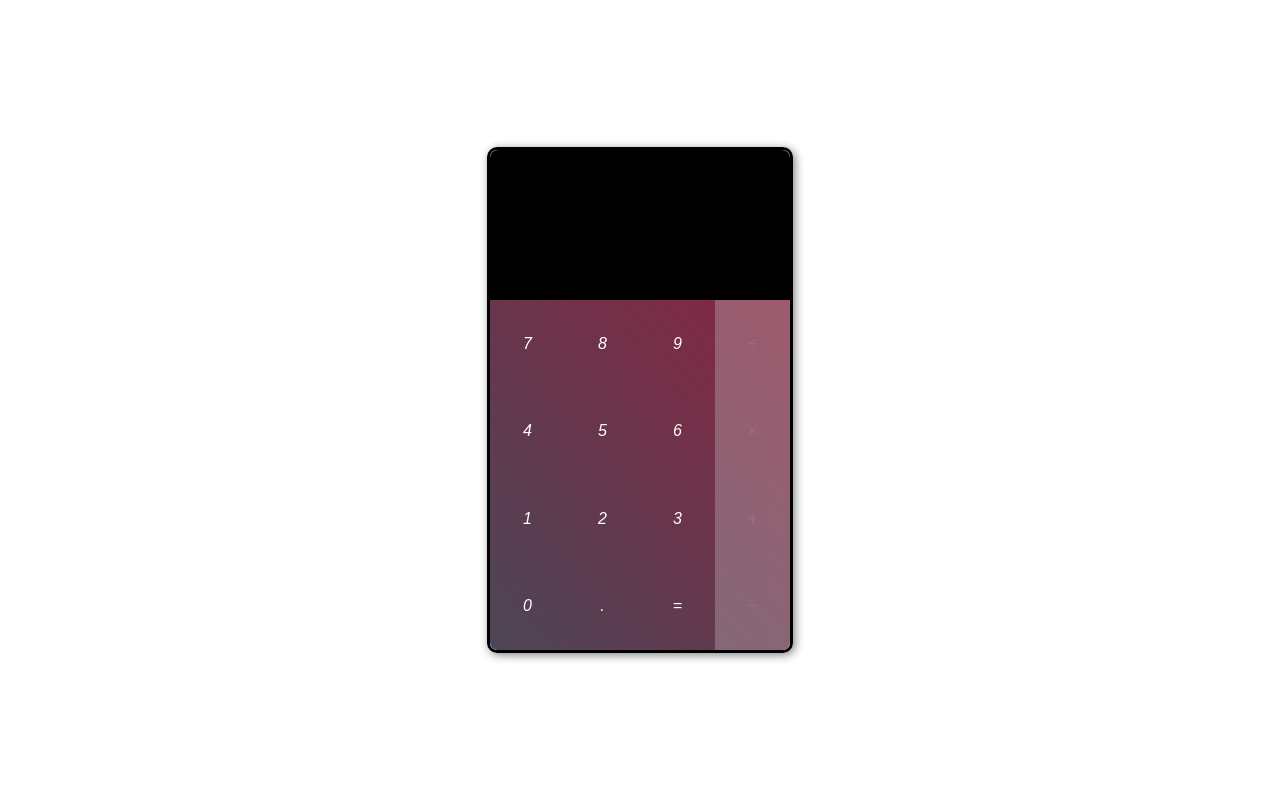
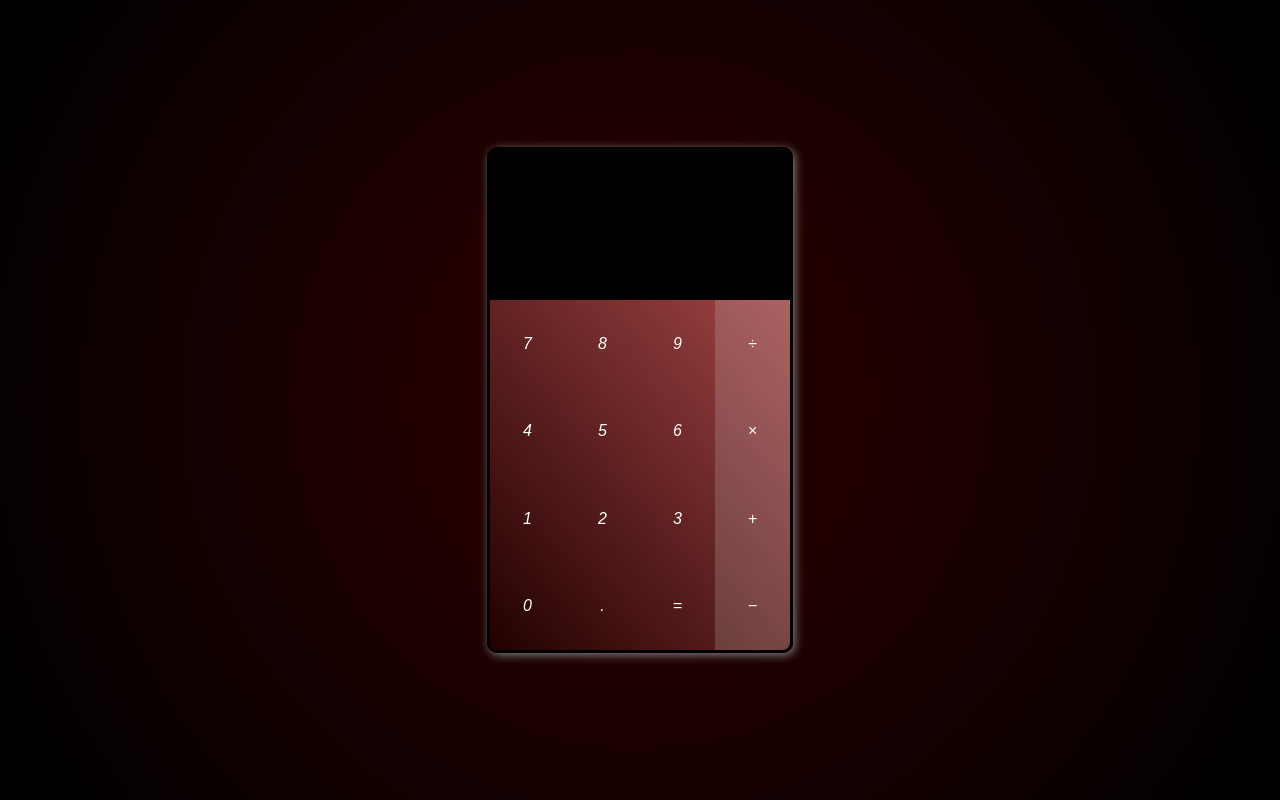
Before and after one commit to Iamkenan/Calculate, a plain HTML site: page index.html in a window 1280 px wide. Drawn offline with nearby package versions, Linux system fonts and the light colour scheme.

Commit message:
a bit prettier

```diff
--- a/look.css
+++ b/look.css
@@ -1,14 +1,19 @@
+
 *{
   font-style: italic;
   color: white;
   margin: auto;
 }
-
 html{
   height: 100%;
+}
+
+body{
+  min-height: 100%;
   display: flex;
   align-items: center;
   justify-content: center;
+  background: radial-gradient(circle, #220000 30%, black 96%);
 }
 
 .screen{
@@ -37,14 +42,13 @@ html{
 }
 
 .do{
-  background: 	#D3D3D3;
-  opacity:.3
+  background-color: rgba(211,211,211,.2);
 }
 
 .buttons{
   height: 70%;
   //border: solid yellow;
-  background-image: linear-gradient(to top right, #4C4556, #872642);
+  background-image: linear-gradient(to top right, #220000, #a24545);
   border-radius: 0 0 7.5px 7.5px;
   //padding-top: 1px;
   background-color:
@@ -59,7 +63,10 @@ button{
   float: left;
   background-color: transparent;
   border:none;
+}
 
+button:focus{
+  outline: none;
 }
 
 p{
@@ -68,7 +75,13 @@ p{
 
 }
 
-
 #minus{
   border-radius: 0 0 8px 0;
 }
+
+.tapped{
+  transform: scale(1.1);
+  border: 2px solid white;
+  box-shadow:0 0 8px white;
+  transition: all .04s;
+}
```
